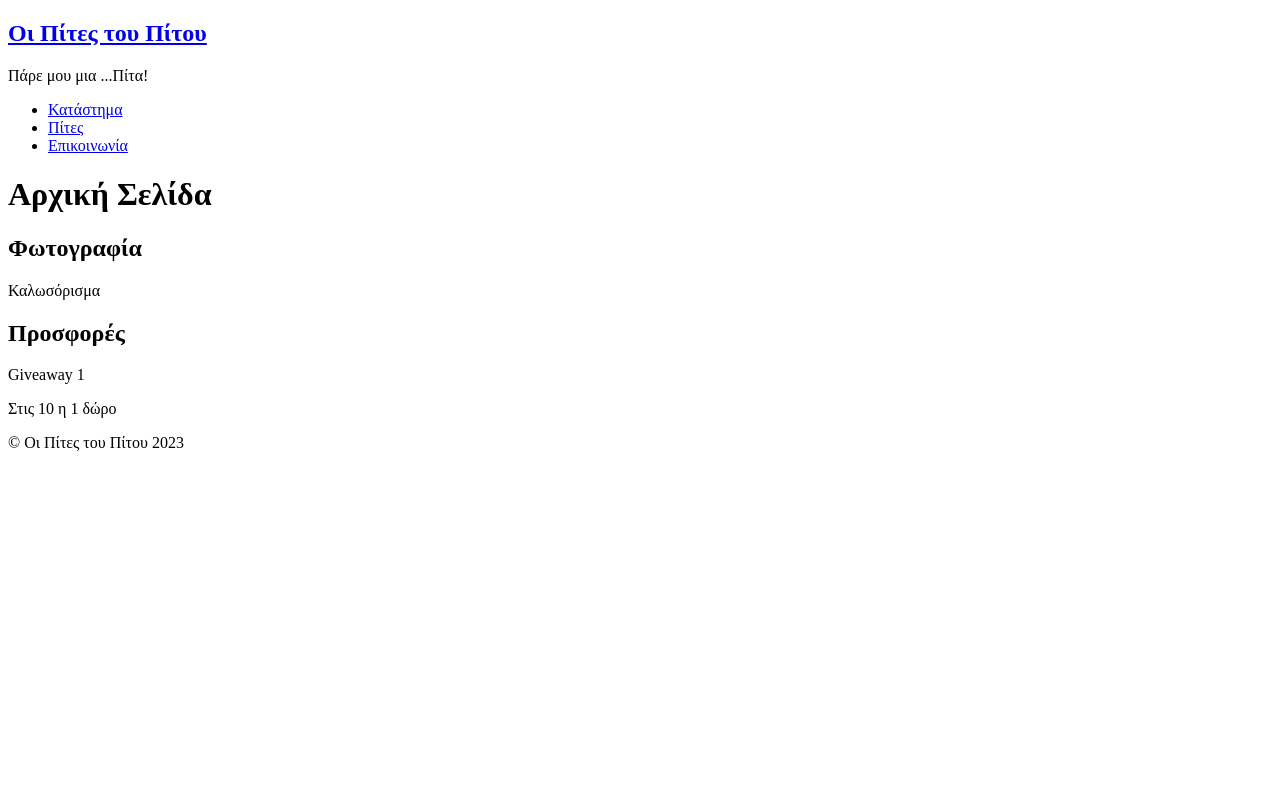
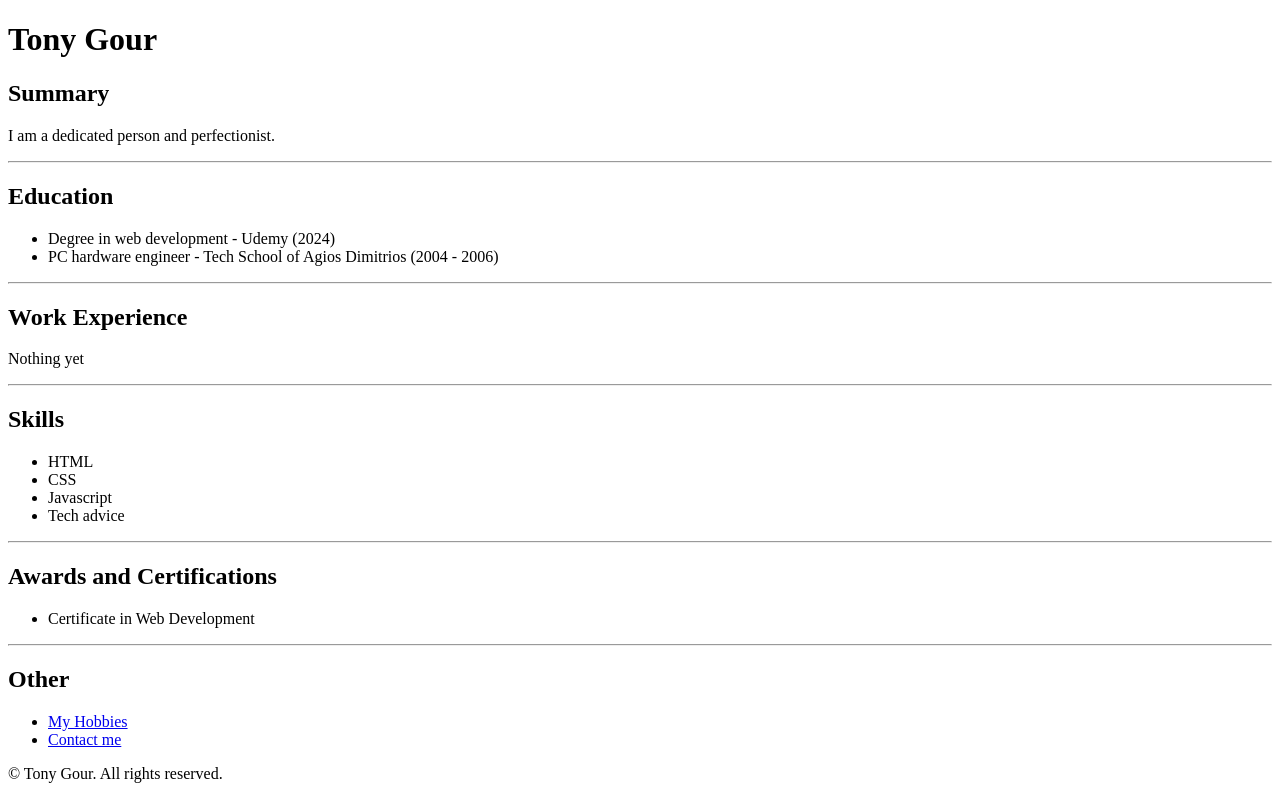
Before and after one commit to Antonelos88/antonelos88.github.io, a plain HTML site: page index.html in a window 1280 px wide. Drawn offline with Linux system fonts and the light colour scheme.

Commit message:
Add files via upload

```diff
--- a/index.html
+++ b/index.html
@@ -1,41 +1,51 @@
 <!DOCTYPE html>
-<html>
+<html lang="en">
+<head>
+    <meta charset="UTF-8">
+    <title>My resume</title>
+</head>
+<body>
+    <h1>Tony Gour</h1>
+    <h2>Summary</h2>
+    <p>I am a dedicated person and perfectionist.</p>
+    <hr />
+    <h2>Education</h2>
+    <ul>
+        <li>Degree in web development - Udemy (2024)</li>
+        <li>PC hardware engineer - Tech School of Agios Dimitrios (2004 - 2006)</li>
+    </ul>
+    <hr />
 
-<head>
-  <meta charset="utf-8">
-  <title>Οι Πίτες του Πίτου</title>
-</head>
+    <h2>Work Experience</h2>
+    <p>Nothing yet</p>
 
-<body>
-  <header>
-    <h2><a href="index.html">Οι Πίτες του Πίτου</a></h2>
-    <p>Πάρε μου μια ...Πίτα!</p>
-    <nav>
-      <ul>
-        <li><a href="store.html">Κατάστημα</a></li>
-        <li><a href="pies.html">Πίτες</a></li>
-        <li><a href="contact.html">Επικοινωνία</a></li>
-      </ul>
-    </nav>
-  </header>
+    <hr />
 
-  <main>
-    <h1>Αρχική Σελίδα</h1>
-    <article>
-      <h2>Φωτογραφία</h2>
-      <p>Καλωσόρισμα</p>
-    </article>
-  </main>
+    <h2>Skills</h2>
+    <ul>
+        <li>HTML </li>
+        <li>CSS </li>
+        <li>Javascript </li>
+        <li>Tech advice</li>
+    </ul>
+    <hr />
+    <h2>Awards and Certifications</h2>
+        <ul>
+            <li>Certificate in Web Development</li>
+        </ul>
 
-  <aside>
-    <h2>Προσφορές</h2>
-    <p>Giveaway 1</p>
-    <p>Στις 10 η 1 δώρο</p>
-  </aside>
+     <hr />
 
-  <footer>
-    <p>&copy; Οι Πίτες του Πίτου 2023</p>
-  </footer>
+<h2>Other</h2>
+<ul>
+    <li><a href="/My capstone project/hobbies.html">My Hobbies</a> </li>
+    <li> <a href="/My capstone project/contact.html">Contact me</a> </li>
+</ul>
+
+<footer>
+    &copy; Tony Gour. All rights reserved.
+</footer>
+
+
 </body>
-
 </html>
```
Also changed, not shown: contact.html (+9 -62 lines), hobbies.html (added, +7 -0 lines).
